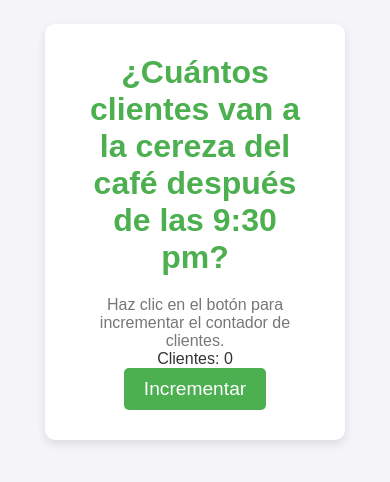
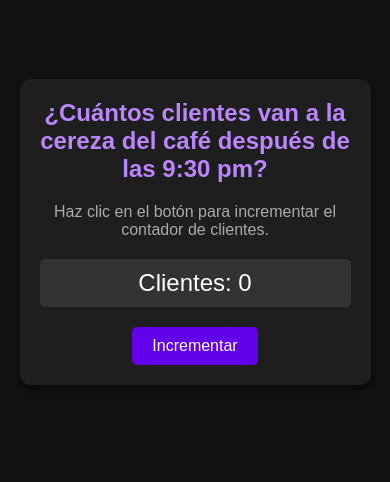
Before and after one commit to AriamSG/Contador-de-clientes, a website: page public/index.html in a window 390 px wide. Shown: the part 190-672 px from the top of the page. Drawn offline with Linux system fonts and the light colour scheme; no server answers.

Commit message:
Actualizacion de diseño: Tema oscuro

```diff
--- a/public/style.css
+++ b/public/style.css
@@ -1,35 +1,3 @@
-/* body {
-    font-family: Arial, sans-serif;
-    text-align: center;
-    margin-top: 50px;
-    background-color: #f9f9f9;
-}
-
-h1 {
-    color: #333;
-}
-
-p {
-    font-size: 24px;
-    font-weight: bold;
-}
-
-button {
-    font-size: 18px;
-    padding: 10px 20px;
-    margin-top: 20px;
-    cursor: pointer;
-    background-color: #4CAF50;
-    color: white;
-    border: none;
-    border-radius: 5px;
-    transition: background-color 0.3s;
-}
-
-button:hover {
-    background-color: #45a049;
-} */
-
 /* Reset de márgenes y paddings */
 * {
     margin: 0;
@@ -40,8 +8,8 @@ button:hover {
   /* Fondo y tipografía global */
   body {
     font-family: 'Arial', sans-serif;
-    background-color: #f4f4f9;
-    color: #333;
+    background-color: #121212; /* Fondo oscuro */
+    color: #e0e0e0; /* Texto claro */
     display: flex;
     justify-content: center;
     align-items: center;
@@ -51,9 +19,9 @@ body {
 
   /* Contenedor principal */
   .container {
-    background-color: white;
+    background-color: #1e1e1e; /* Fondo gris oscuro */
     border-radius: 10px;
-    box-shadow: 0 4px 10px rgba(0, 0, 0, 0.1);
+    box-shadow: 0 4px 10px rgba(0, 0, 0, 0.6);
     padding: 30px;
     width: 300px;
     text-align: center;
@@ -61,14 +29,31 @@ body {
 
   /* Estilo del título */
   h1 {
+    font-size: 1.8rem;
+    margin-bottom: 20px;
+    color: #bb86fc; /* Color morado suave */
+  }
+
+  /* Texto de instrucciones */
+  p {
+    font-size: 1rem;
+    color: #aaa; /* Color gris claro */
+    margin-bottom: 20px;
+  }
+
+  /* Estilo para el contador */
+  .count-display {
     font-size: 2rem;
-    margin-bottom: 20px;
-    color: #4CAF50;
+    margin: 20px 0;
+    padding: 10px;
+    background-color: #333; /* Fondo de la caja de contador */
+    border-radius: 5px;
+    color: #fff; /* Texto blanco */
   }
 
   /* Botón de incrementar */
-button {
-    background-color: #4CAF50;
+  .increment-btn {
+    background-color: #6200ea; /* Botón morado oscuro */
     color: white;
     font-size: 1.2rem;
     border: none;
@@ -78,22 +63,26 @@ button {
     transition: background-color 0.3s ease;
   }
 
-button:hover {
-    background-color: #45a049;
+  .increment-btn:hover {
+    background-color: #3700b3; /* Color morado más oscuro en hover */
   }
 
-/* Contador */
-#contador {
-    font-size: 2rem;
-    margin: 20px 0;
-    padding: 10px;
-    background-color: #f4f4f9;
-    border-radius: 5px;
-    color: #333;
+  /* Estilo para pantallas pequeñas */
+  @media (max-width: 768px) {
+    .container {
+      width: 90%;
+      padding: 20px;
     }
 
-/* Estilo para los textos pequeños o de aviso */
-p {
+    h1 {
+      font-size: 1.5rem;
+    }
+
+    .count-display {
+      font-size: 1.5rem;
+    }
+
+    .increment-btn {
       font-size: 1rem;
-    color: #777;
     }
+  }
```
Lines whose indentation alone changed are shown as unchanged.
